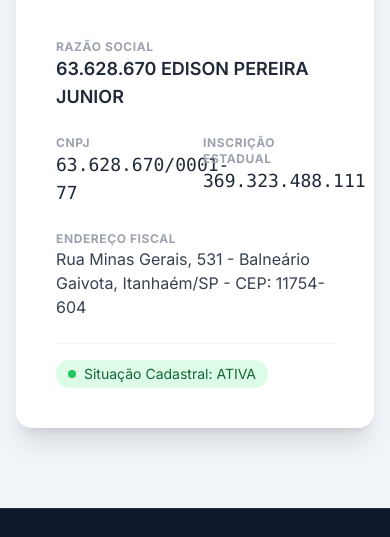
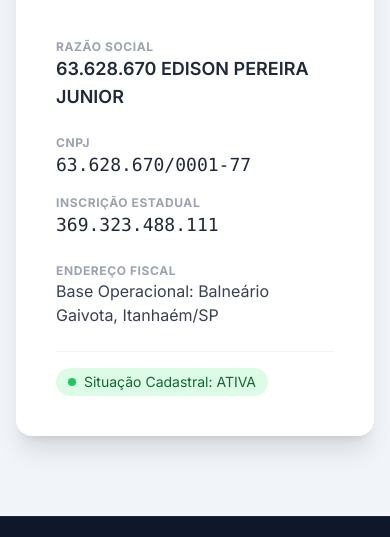
Before and after one commit to edisonpereirajr-coder/assey.com.br, a plain HTML site: page index.html in a window 390 px wide. Shown: the part 1900-2437 px from the top of the page. Drawn offline with nearby package versions, Linux system fonts and the light colour scheme.

Commit message:
Update index.html

```diff
--- a/index.html
+++ b/index.html
@@ -116,10 +116,10 @@
                             <p class="text-xs font-bold text-gray-400 uppercase tracking-wider">Razão Social</p>
                             <p class="text-lg font-semibold text-gray-800">63.628.670 EDISON PEREIRA JUNIOR</p>
                         </div>
-                        <div class="grid grid-cols-2 gap-4">
+                       <div class="grid grid-cols-1 md:grid-cols-2 gap-4">
                             <div>
                                 <p class="text-xs font-bold text-gray-400 uppercase tracking-wider">CNPJ</p>
-                                <p class="text-lg font-mono text-gray-800">63.628.670/0001-77</p>
+                               <p class="text-lg font-mono text-gray-800 break-words">63.628.670/0001-77</p>
                             </div>
                             <div>
                                 <p class="text-xs font-bold text-gray-400 uppercase tracking-wider">Inscrição Estadual</p>
@@ -128,7 +128,7 @@
                         </div>
                         <div>
                             <p class="text-xs font-bold text-gray-400 uppercase tracking-wider">Endereço Fiscal</p>
-                            <p class="text-gray-700">Rua Minas Gerais, 531 - Balneário Gaivota, Itanhaém/SP - CEP: 11754-604</p>
+                           <p class="text-gray-700">Base Operacional: Balneário Gaivota, Itanhaém/SP</p>
                         </div>
                         <div class="pt-4 border-t border-gray-100">
                             <span class="inline-flex items-center px-3 py-1 rounded-full text-sm font-medium bg-green-100 text-green-800">
```
